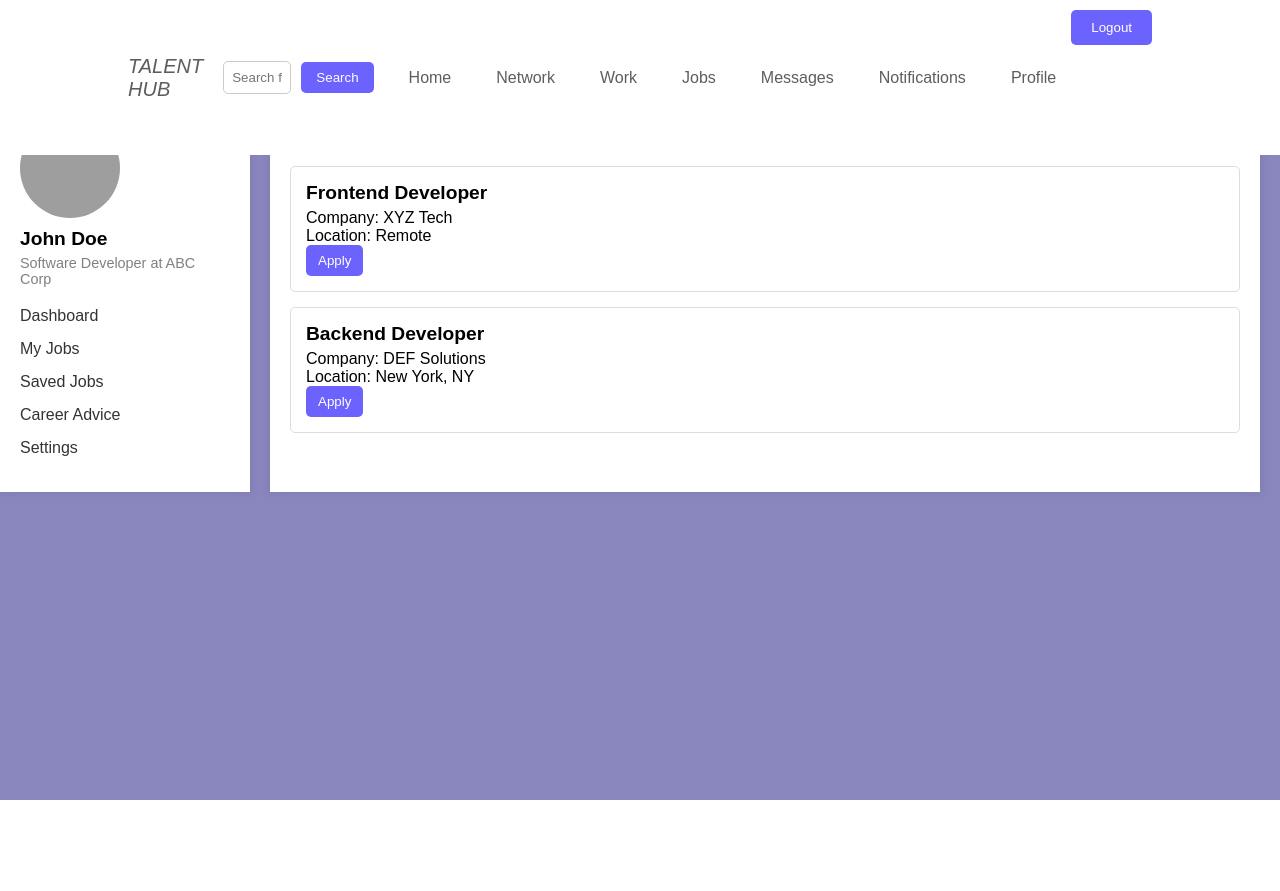
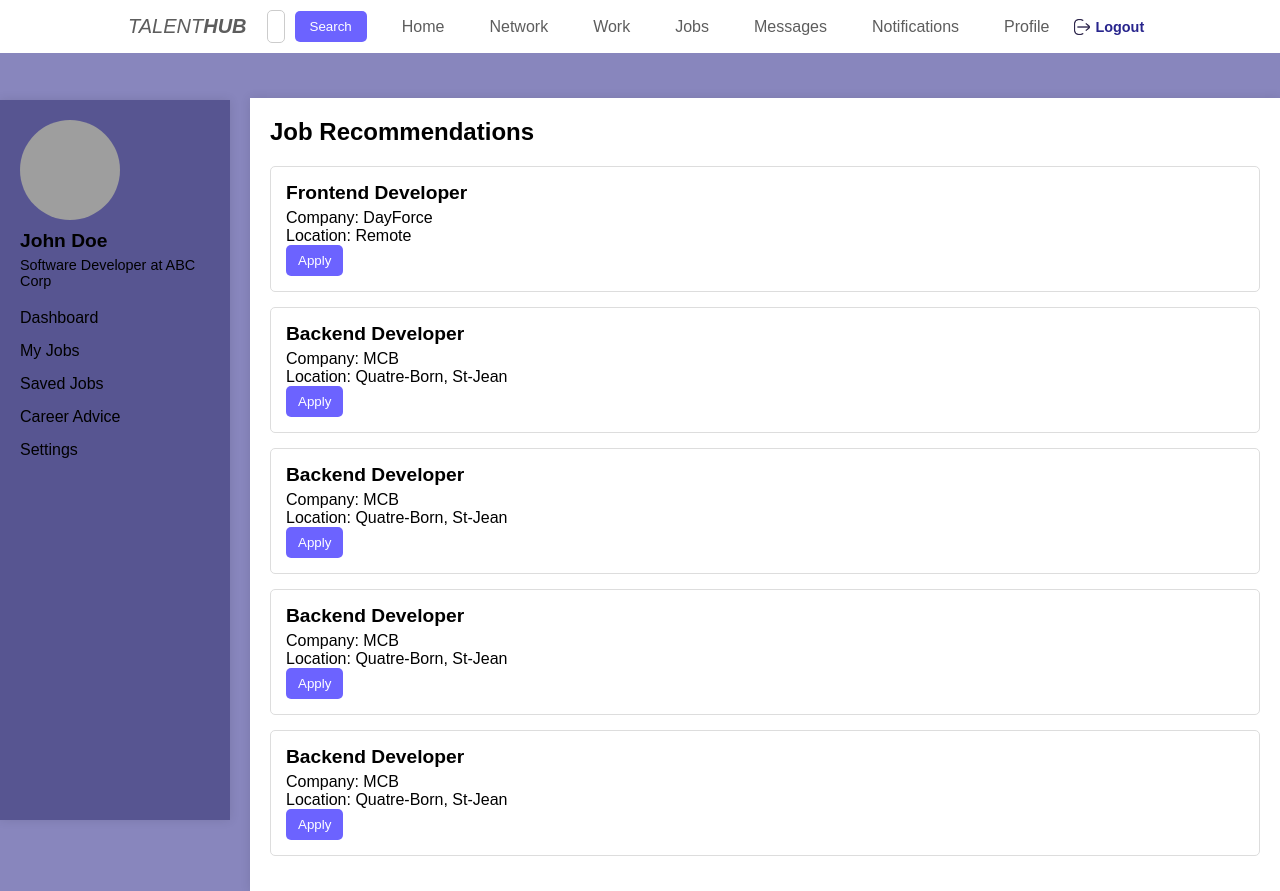
Before and after one commit to tanoojoy/web-centric, a PHP site: page /homepage.php in a window 1280 px wide. Before the commit the page ends 800 px from the top, so only its background shows below. Run offline with PHP 8.4, Linux system fonts and the light colour scheme; the visitor is signed in with stand-in values (Sample User, id 1); grey boxes are pictures that could not be loaded.

Commit message:
homepage updated

```diff
--- a/css/homestyle.css
+++ b/css/homestyle.css
@@ -20,6 +20,7 @@
     width: 100%;
     top: 0;
     z-index: 100;
+
 }
 
 nav {
@@ -68,19 +69,31 @@
 }
 
 
- .logout-btn {
-    background-color: #6c63ff;
-    color: white;
+.logout {
+    margin-left: auto;
+}
+
+.logout-btn {
+    background-color: white;
+    color: #28258d;
     border: none;
-    padding: 10px 20px;
+    padding: 5px 10px;
     border-radius: 5px;
     cursor: pointer;
     transition: background-color 0.3s ease;
-    margin-bottom: 100px;
+    display: flex;
+    align-items: center;
+    font-size: 0.9rem;
 }
 
- .logout-btn:hover {
-    background-color: #5752d1;
+.logout-icon {
+    width: 16px;
+    height: 16px;
+    margin-right: 5px;
+}
+
+.logout-btn:hover {
+    background-color: white;
 }
 
 
@@ -90,6 +103,7 @@
     justify-content: space-between;
     width: 80%;
 }
+
 
 
 
@@ -119,10 +133,14 @@
 }
 
 .sidebar {
-    width: 250px;
+    position: fixed; /* Keep the sidebar fixed */
+    top: 100px; /* Adjust this based on the height of your header */
+    width: 230px; /* Keep the width of the sidebar */
+    height: calc(100vh - 80px); /* Full height minus the header height */
     padding: 20px;
-    background-color: #fff;
+    background-color: #575591;
     box-shadow: 0 0 10px rgba(0, 0, 0, 0.1);
+    overflow-y: auto; /* Enable scrolling within the sidebar if content overflows */
 }
 
 .profile-pic {
@@ -136,12 +154,14 @@
 .profile-summary h3 {
     font-size: 1.2rem;
     margin-bottom: 5px;
+    color: black;
 }
 
 .profile-summary p {
     font-size: 0.9rem;
-    color: gray;
+    color:black;
 }
+
 
 .sidebar-links {
     list-style: none;
@@ -154,7 +174,7 @@
 
 .sidebar-links a {
     text-decoration: none;
-    color: #333;
+    color: black;
     font-size: 1rem;
 }
 
@@ -164,10 +184,10 @@
 }
 
 .main-feed {
-    flex-grow: 2;
+    flex-grow: 2; /* Allow main feed to take up remaining space */
     padding: 20px;
     background-color: #fff;
-    margin: 0 20px;
+    margin-left: 250px; /* Add margin to the left equal to the sidebar width */
     box-shadow: 0 0 10px rgba(0, 0, 0, 0.1);
 }
 
--- a/homepage.php
+++ b/homepage.php
@@ -28,7 +28,7 @@
     <!-- Navigation Bar -->
     <header>
         <nav>
-            <div class="logo">Talent Hub</div>
+            <div class="logo">Talent<b>Hub</b></div>
             <div class="search-bar">
                 <input type="text" placeholder="Search for jobs, companies...">
                 <button class="search-btn">Search</button>
@@ -49,10 +49,11 @@
 
             <div class="logout">
                 <form action="backend/logout.php" method="POST">
-                    <button type="submit" class="logout-btn">Logout</button>
+                    <button type="submit" class="logout-btn">
+                     <img src="img/logoutButton.png" alt="Logout" class="logout-icon"> <b> Logout </b>
+                    </button>
                 </form>
             </div>
-
 
         </nav>
     </header>
@@ -80,17 +81,38 @@
             <h2>Job Recommendations</h2>
             <div class="job-post">
                 <h3>Frontend Developer</h3>
-                <p>Company: XYZ Tech</p>
+                <p>Company: DayForce</p>
                 <p>Location: Remote</p>
                 <button class="apply-btn">Apply</button>
             </div>
             <div class="job-post">
                 <h3>Backend Developer</h3>
-                <p>Company: DEF Solutions</p>
-                <p>Location: New York, NY</p>
+                <p>Company: MCB</p>
+                <p>Location: Quatre-Born, St-Jean</p>
                 <button class="apply-btn">Apply</button>
             </div>
             <!-- Additional job posts can go here -->
+            <div class="job-post">
+                <h3>Backend Developer</h3>
+                <p>Company: MCB</p>
+                <p>Location: Quatre-Born, St-Jean</p>
+                <button class="apply-btn">Apply</button>
+            </div>
+
+            <div class="job-post">
+                <h3>Backend Developer</h3>
+                <p>Company: MCB</p>
+                <p>Location: Quatre-Born, St-Jean</p>
+                <button class="apply-btn">Apply</button>
+            </div>
+
+            <div class="job-post">
+                <h3>Backend Developer</h3>
+                <p>Company: MCB</p>
+                <p>Location: Quatre-Born, St-Jean</p>
+                <button class="apply-btn">Apply</button>
+            </div>
+
         </section>
     </div>
 
```
Also changed, not shown: img/logoutButton.png (added).
